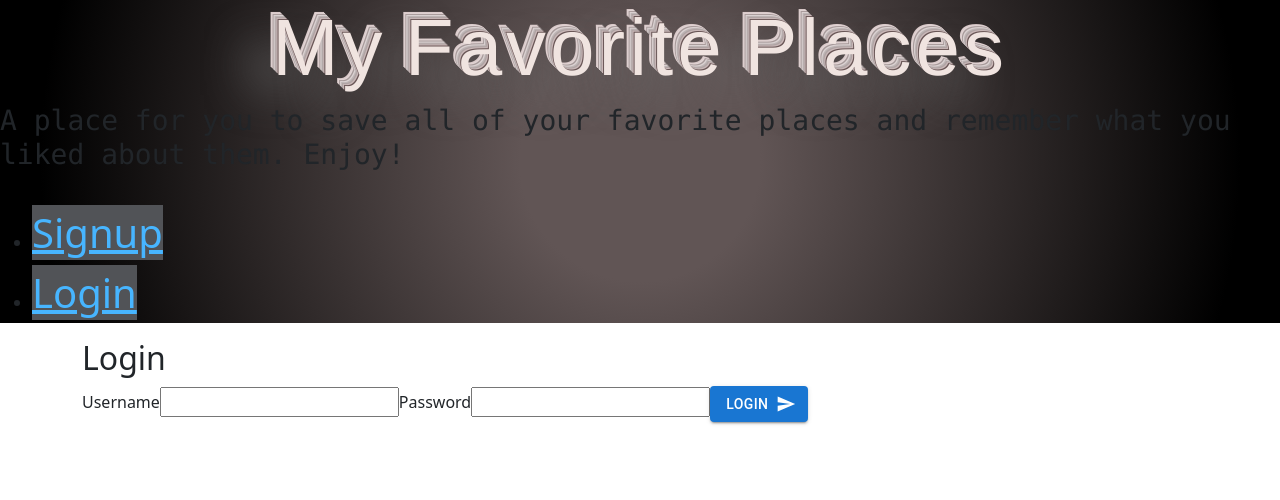
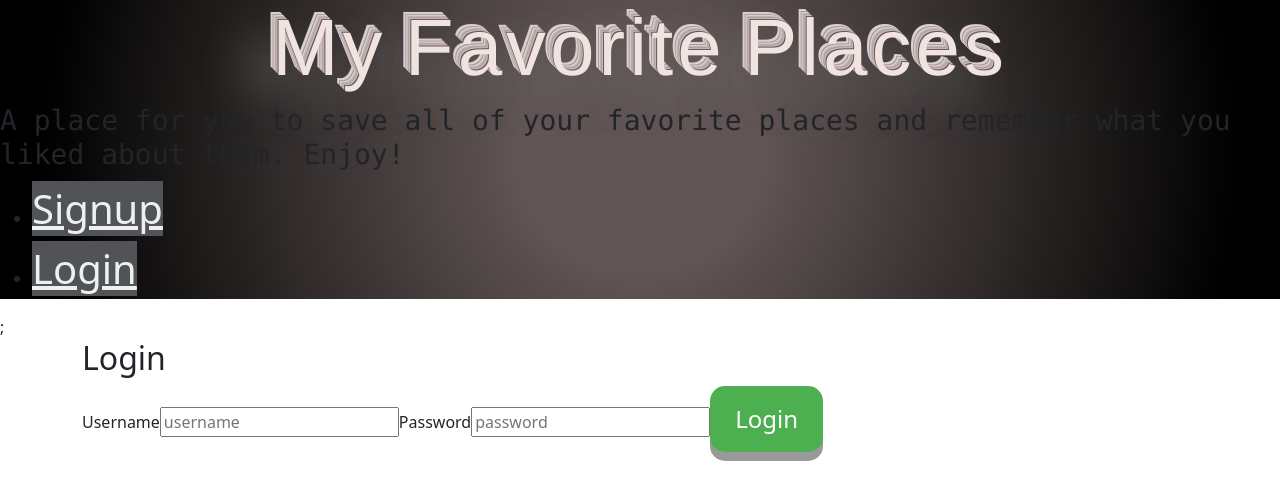
Before and after one commit to shay2442/my-favorite-places-app-frontend, a React (Create React App) app: page /login in a window 1280 px wide. Shown: the top 500 px of the page. Built offline with nearby package versions, Linux system fonts and the light colour scheme.

Commit message:
Everything working

```diff
--- a/src/App.css
+++ b/src/App.css
@@ -1,6 +1,7 @@
 .App {
   text-align: center;
   background-color: #515357;
+  height: 100px;
 }
 
 .form {
@@ -47,7 +48,7 @@
 .link{
   background-color: #515357;
   font-size: 40px;
-  color: rgb(71, 181, 255);
+  color: rgb(237, 240, 241);
   text-orientation: upright;
 
 }
@@ -150,3 +151,27 @@ height: 10 px;
   padding-left: 50px;
 
 } */
+
+
+.button {
+  display: inline-block;
+  padding: 15px 25px;
+  font-size: 24px;
+  cursor: pointer;
+  text-align: center;
+  text-decoration: none;
+  outline: none;
+  color: #fff;
+  background-color: #4CAF50;
+  border: none;
+  border-radius: 15px;
+  box-shadow: 0 9px #999;
+}
+
+.button:hover {background-color: #3e8e41}
+
+.button:active {
+  background-color: #3e8e41;
+  box-shadow: 0 5px #666;
+  transform: translateY(4px);
+}
--- a/src/App.jsx
+++ b/src/App.jsx
@@ -100,7 +100,7 @@ function App() {
 
   return (
 
-    <div  >
+    <div className='app' >
 
       {/* <header className="App-header">
         My Favorite Places App
--- a/src/components/Authentication/Login.jsx
+++ b/src/components/Authentication/Login.jsx
@@ -1,9 +1,8 @@
 import React from  'react';
 import { useState, useEffect } from 'react'
 import { baseUrl, headers } from '../../Globals'
-import { useNavigate } from 'react-router-dom'
-import { Typography, Button } from '@mui/material';
-import SendIcon from '@mui/icons-material/Send';
+import { useNavigate, Navigate } from 'react-router-dom'
+
 
 const Login = ( {loginUser, loggedIn}) => {
     const [username, setUsername] = useState('')
@@ -40,13 +39,17 @@ const Login = ( {loginUser, loggedIn}) => {
             }else {
               resp.json().then((errors) => {
                 console.log(errors.error)
-                console.log(errors)
+                alert("Invalid username or password")
                 setErrors(errors)
 
               })
             }
           })
         }
+
+        // if (user) {
+        //   return <Navigate to="/rooms"/>
+        // }
 
       return(
 
@@ -55,10 +58,10 @@ const Login = ( {loginUser, loggedIn}) => {
             <h3> {errors.error} </h3>
             <form onSubmit={ handleSubmit } >
             <label>Username</label>
-                <input type="text" name="" id="" value={ username } onChange= { e => setUsername(e.target.value) }/>
+                <input type="text" name="" id="" placeholder="username" value={ username } onChange= { e => setUsername(e.target.value) }/>
                 <label>Password</label>
-                <input type="password" name="" id="" value={ password } onChange= { e => setPassword(e.target.value) }/>
-                <Button variant="contained" endIcon={<SendIcon/>}onClick= { handleSubmit } type="submit" value="Login">Login</Button>
+                <input type="password" name="" id="" placeholder="password" value={ password } onChange= { e => setPassword(e.target.value) }/>
+                <button className="button" onClick= { handleSubmit } type="submit" value="Login">Login</button>
                 {/* <input type="submit" value="Login" /> */}
 
             </form>
--- a/src/components/Navigation/Navigation.jsx
+++ b/src/components/Navigation/Navigation.jsx
@@ -1,22 +1,41 @@
 import React from "react";
 import { Container, Navbar, Nav } from "react-bootstrap";
 import { Link } from "react-router-dom";
+import { useState } from "react";
 
 const Navigation = ({ loggedIn, logoutUser, currentUser }) => {
+  const [apiPlaces, setApiPlaces] = useState([]);
+
+  // fetch("https://foodbukka.herokuapp.com/api/v1/menu")
+  //   .then((r) => r.json())
+  //   .then((apiPlaces) => setApiPlaces(apiPlaces.Result));
+
+  const menus = apiPlaces.map((place) => {
+    return <img src={place.images[1]} height="100px" width="0px" />;
+  });
+  // console.log(prices)
+
   const loggedOutLinks = () => {
     return (
       <div className="body">
         <h1 className="sulogin">My Favorite Places</h1>
-      <h3 className="h3"> A place for you to save all of your favorite places and remember what you liked about them. Enjoy!</h3>
+        <h3 className="h3">
+          {" "}
+          A place for you to save all of your favorite places and remember what
+          you liked about them. Enjoy!
+        </h3>
 
-      <br></br>
+
         <ul>
-
           <li>
-          <Link className="link" to="/signup">Signup </Link>
+            <Link className="link" to="/signup">
+              Signup{" "}
+            </Link>
           </li>
           <li>
-          <Link className="link" to="/login">Login</Link>
+            <Link className="link" to="/login">
+              Login
+            </Link>
           </li>
         </ul>
       </div>
@@ -47,7 +66,12 @@ const Navigation = ({ loggedIn, logoutUser, currentUser }) => {
     );
   };
 
-  return <div>{loggedIn ? loggedInLinks() : loggedOutLinks()}</div>;
+  return (
+    <div>
+      <div>{loggedIn ? loggedInLinks() : loggedOutLinks()}</div>;
+      <div>{menus}</div>
+    </div>
+  );
 };
 
 export default Navigation;
--- a/src/components/Places/PlaceCard.jsx
+++ b/src/components/Places/PlaceCard.jsx
@@ -39,7 +39,7 @@ const PlaceCard = ({ place, handleDelete, updatePlace }) => {
         <RecipeWrapper>
         <div className="card">
         <img className='image' src={place.image} alt="No Pic"/>
-            <div> Name:{place.name}</div>
+            <div><strong>Name:  {place.name}</strong></div>
             <ButtonGroup orientation='vertical' variant='contained'>
 
             <button onClick={ () => navigate(`/places/${place.id}`)}>View Notes</button>
--- a/src/components/Places/PlaceForm.jsx
+++ b/src/components/Places/PlaceForm.jsx
@@ -106,7 +106,7 @@ const PlaceForm = ({addItem, places, updateItem}) => {
                 fullWidth
                 type="text"
                 name="image"
-                value={formData.image}
+                value={formData?.image}
                 onChange={handleChange}/>
 
                 <TextField
```
Also changed, not shown: 1 other file (tests, documents, lock files or other folders). Lines whose indentation alone changed are shown as unchanged.
